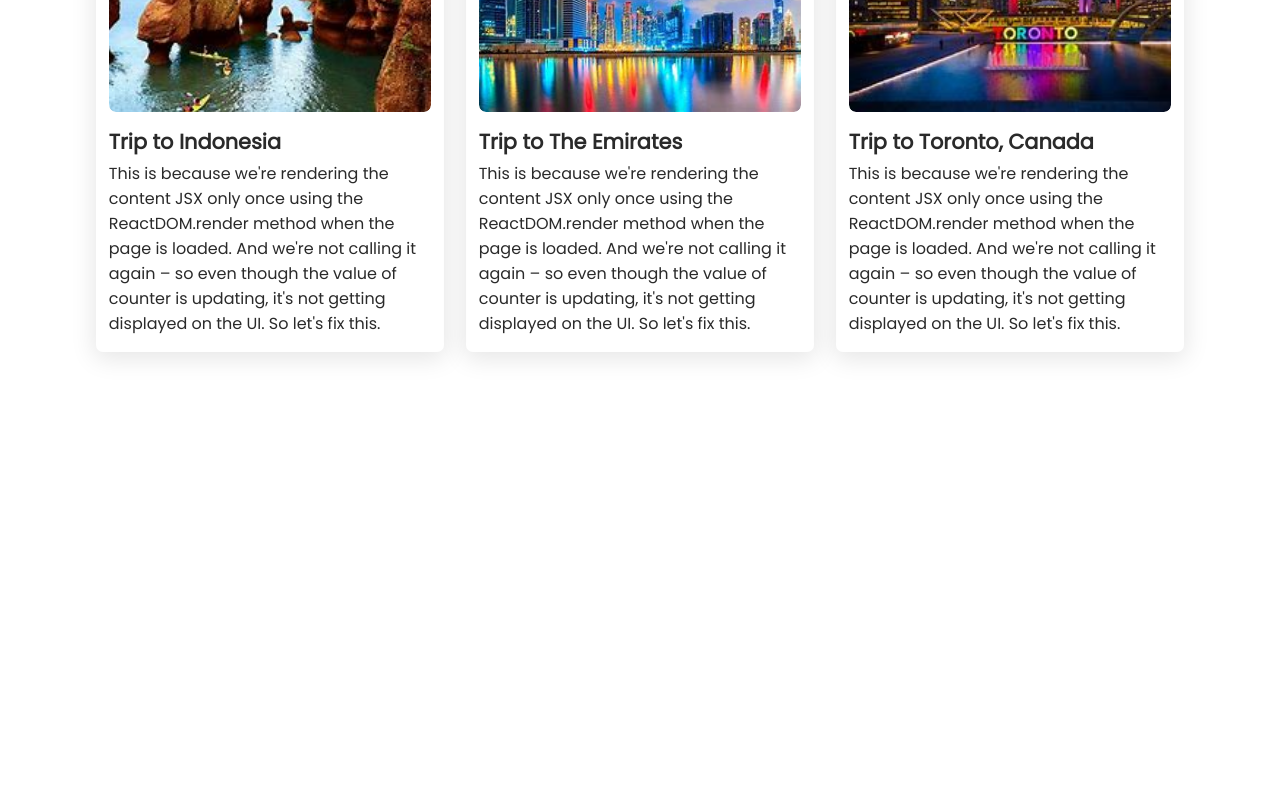
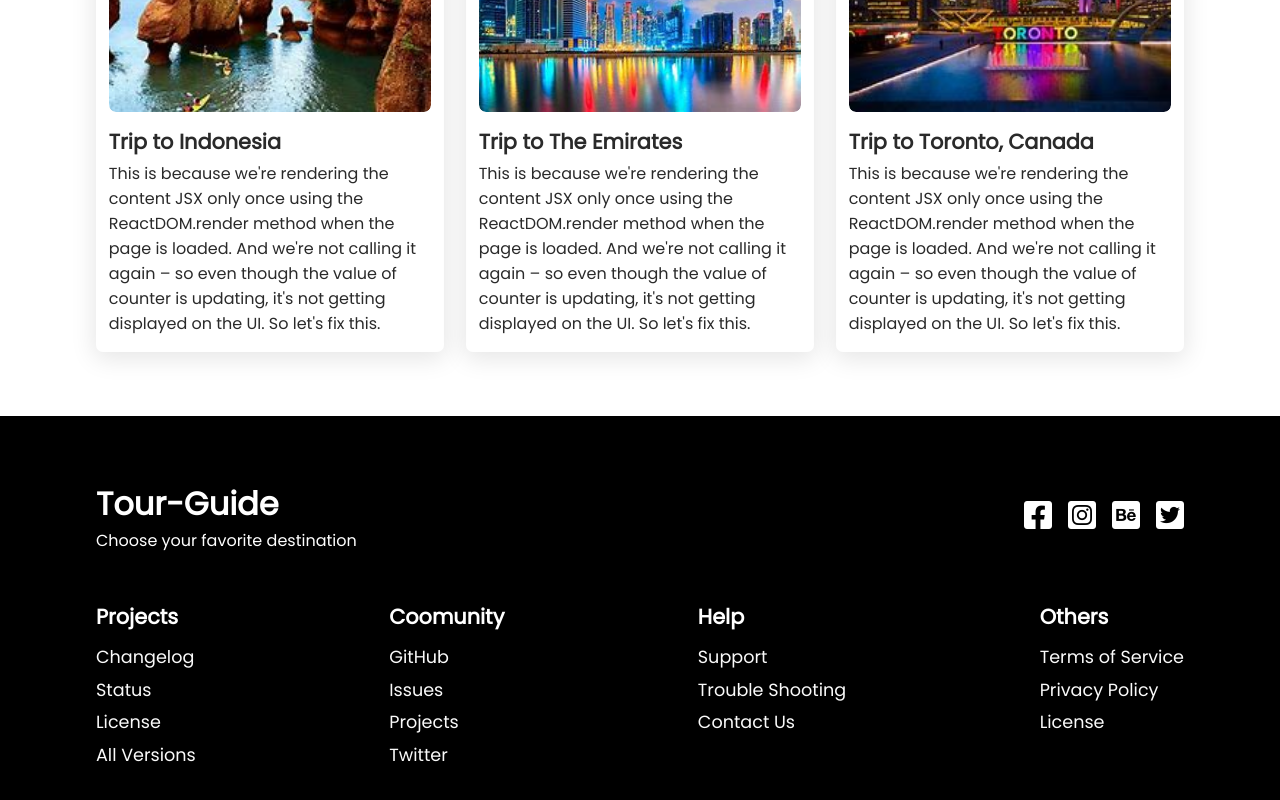
Before and after one commit to christian-nwachukwu/tour-guide, a React (Create React App) app: page / in a window 1280 px wide. Shown: the part 2118-2918 px from the top of the page. Before the commit the page ends 2534 px from the top, so only its background shows below. Built offline with nearby package versions, Linux system fonts and the light colour scheme.

Commit message:
start and completion of footer

```diff
--- /dev/null
+++ b/src/components/Footer.css
@@ -0,0 +1,64 @@
+.footer{
+    padding: 4rem 6rem;
+    background: #000;
+    color: #fff;
+}
+
+.top{
+    display: flex;
+    align-items: center;
+    text-align: start;
+    justify-content: space-between;
+    flex-wrap: wrap;
+}
+
+.top i{
+    color: #fff;
+    font-size: 2rem;
+    margin-left: 1rem;
+}
+
+.top i:hover{
+    color: #01959a;
+    font-size: 2rem;
+    margin-left: 1rem;
+}
+
+.bottom{
+    padding-top: 2rem;
+    text-align: start;
+    display: flex;
+    justify-content: space-between;
+    flex-wrap: wrap;
+}
+
+.bottom div{
+    display: flex;
+    flex-direction: column;
+}
+
+.bottom h4{
+    font-size: 1.3rem;
+    padding: 1rem 0 0.8rem 0;
+}
+
+.bottom a{
+    text-decoration: none;
+    color: #fafafa;
+    padding-bottom: .4rem;
+    font-size: 1.1rem;
+}
+
+@media screen and (max-width:850px) {
+    .footer{
+        padding: 4rem 2rem;
+    }
+
+    .footer i{
+        margin: 1rem 1rem 0 0;
+    }
+
+    .bottom div{
+        width: 50%;
+    }
+}
--- /dev/null
+++ b/src/components/Footer.js
@@ -0,0 +1,63 @@
+import "./Footer.css";
+
+function Footer() {
+    return(
+        <div className="footer">
+            <div className="top">
+                <div>
+                    <h1>Tour-Guide</h1>
+                    <p>Choose your favorite destination</p>
+                </div>
+
+                <div>
+                    <a href="/">
+                    <i className="fa-brands fa-facebook-square"></i>
+                    </a>
+                    <a href="/">
+                    <i className="fa-brands fa-instagram-square"></i>
+                    </a>
+                    <a href="/">
+                    <i className="fa-brands fa-behance-square"></i>
+                    </a>
+                    <a href="/">
+                    <i className="fa-brands fa-twitter-square"></i>
+                    </a>
+                </div>
+            </div>
+
+            <div className="bottom">
+                <div>
+                    <h4>Projects</h4>
+                    <a href="/">Changelog</a>
+                    <a href="/">Status</a>
+                    <a href="/">License</a>
+                    <a href="/">All Versions</a>
+                </div>
+
+                <div>
+                    <h4>Coomunity</h4>
+                    <a href="/">GitHub</a>
+                    <a href="/">Issues</a>
+                    <a href="/">Projects</a>
+                    <a href="/">Twitter</a>
+                </div>
+
+                <div>
+                    <h4>Help</h4>
+                    <a href="/">Support</a>
+                    <a href="/">Trouble Shooting</a>
+                    <a href="/">Contact Us</a>
+                </div>
+
+                <div>
+                    <h4>Others</h4>
+                    <a href="/">Terms of Service</a>
+                    <a href="/">Privacy Policy</a>
+                    <a href="/">License</a>
+                </div>
+            </div>
+        </div>
+    );
+}
+
+export default Footer;
--- a/src/routes/About.js
+++ b/src/routes/About.js
@@ -1,6 +1,7 @@
 import Navbar from "../components/Navbar";
 import Hero from "../components/Hero";
 import AboutImg from "../assets/photo-16.jpg";
+import Footer from "../components/Footer";
 
 function About (){
     return(
@@ -12,6 +13,7 @@ function About (){
                 title="About"
                 btnClass="hind"
             />
+            <Footer />
         </>
     )
 }
--- a/src/routes/Contact.js
+++ b/src/routes/Contact.js
@@ -1,6 +1,7 @@
 import Navbar from "../components/Navbar";
 import Hero from "../components/Hero";
 import ContactImg from "../assets/photo-18.jpg";
+import Footer from "../components/Footer";
 
 function Contact (){
     return(
@@ -12,6 +13,7 @@ function Contact (){
                 title="Contact"
                 btnClass="hind"
             />
+            <Footer />
         </>
     )
 }
--- a/src/routes/Home.js
+++ b/src/routes/Home.js
@@ -2,6 +2,7 @@ import Navbar from "../components/Navbar";
 import Hero from "../components/Hero";
 import Destination from "../components/Destination";
 import Trip from "../components/Trip";
+import Footer from "../components/Footer";
 
 function Home (){
     return(
@@ -17,7 +18,8 @@ function Home (){
                 url="/"
             />
             <Destination />
-            <Trip/>
+            <Trip />
+            <Footer />
         </>
     )
 }
--- a/src/routes/Service.js
+++ b/src/routes/Service.js
@@ -1,6 +1,7 @@
 import Navbar from "../components/Navbar";
 import Hero from "../components/Hero";
 import ServeImg from "../assets/de-Lourve-tour.jpg";
+import Footer from "../components/Footer";
 
 function Service (){
     return(
@@ -12,6 +13,7 @@ function Service (){
                 title="Service"
                 btnClass="hind"
             />
+            <Footer />
         </>
     )
 }
```
